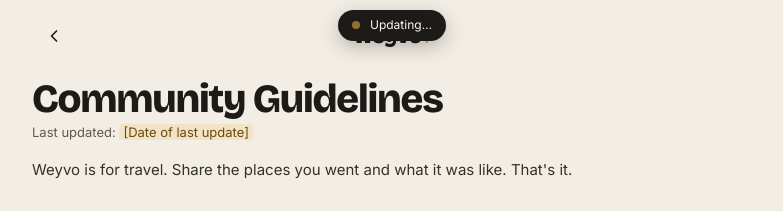
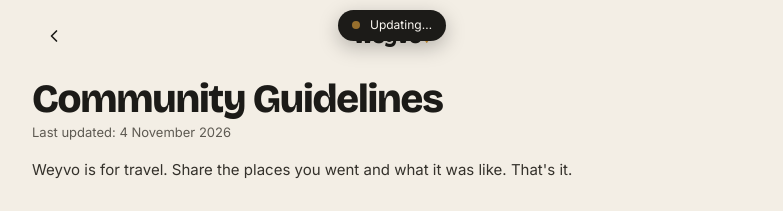
Before and after one commit to notTHATstudious/weyvo, a React (Vite) app in the folder web/: page /legal/guidelines in a window 1280 px wide. Shown: the top 211 px of the page, without its empty margins (248-1031 px from the left). Built offline with nearby package versions, Linux system fonts and the light colour scheme; no server answers.

Commit message:
Guidelines: real last-updated date

```diff
--- a/web/src/pages/Legal.tsx
+++ b/web/src/pages/Legal.tsx
@@ -23,7 +23,7 @@ const Ph = ({ children }: { children: ReactNode }) => (
   <mark style={{ background: 'var(--chip-gold-bg)', color: 'var(--chip-gold-fg)', padding: '0 4px', borderRadius: 4 }}>{children}</mark>
 );
 
-const PAGES: Record<string, { title: string; body: ReactNode }> = {
+const PAGES: Record<string, { title: string; body: ReactNode; updated?: string }> = {
   terms: {
     title: 'Terms of Use',
     body: (
@@ -105,6 +105,7 @@ const PAGES: Record<string, { title: string; body: ReactNode }> = {
   },
   guidelines: {
     title: 'Community Guidelines',
+    updated: '4 November 2026',
     body: (
       <>
         <p>Weyvo is for travel. Share the places you went and what it was like. That's it.</p>
@@ -163,7 +164,7 @@ export function Legal() {
       </p>}
       <article className="legal">
         <h1 className="display" style={{ fontSize: 40, margin: '18px 0 4px' }}>{doc.title}</h1>
-        <p style={{ fontSize: 13, color: 'var(--muted)', margin: 0 }}>Last updated: <Ph>{P.updated}</Ph></p>
+        <p style={{ fontSize: 13, color: 'var(--muted)', margin: 0 }}>Last updated: {doc.updated ?? <Ph>{P.updated}</Ph>}</p>
         {doc.body}
       </article>
       <Footer />
```
